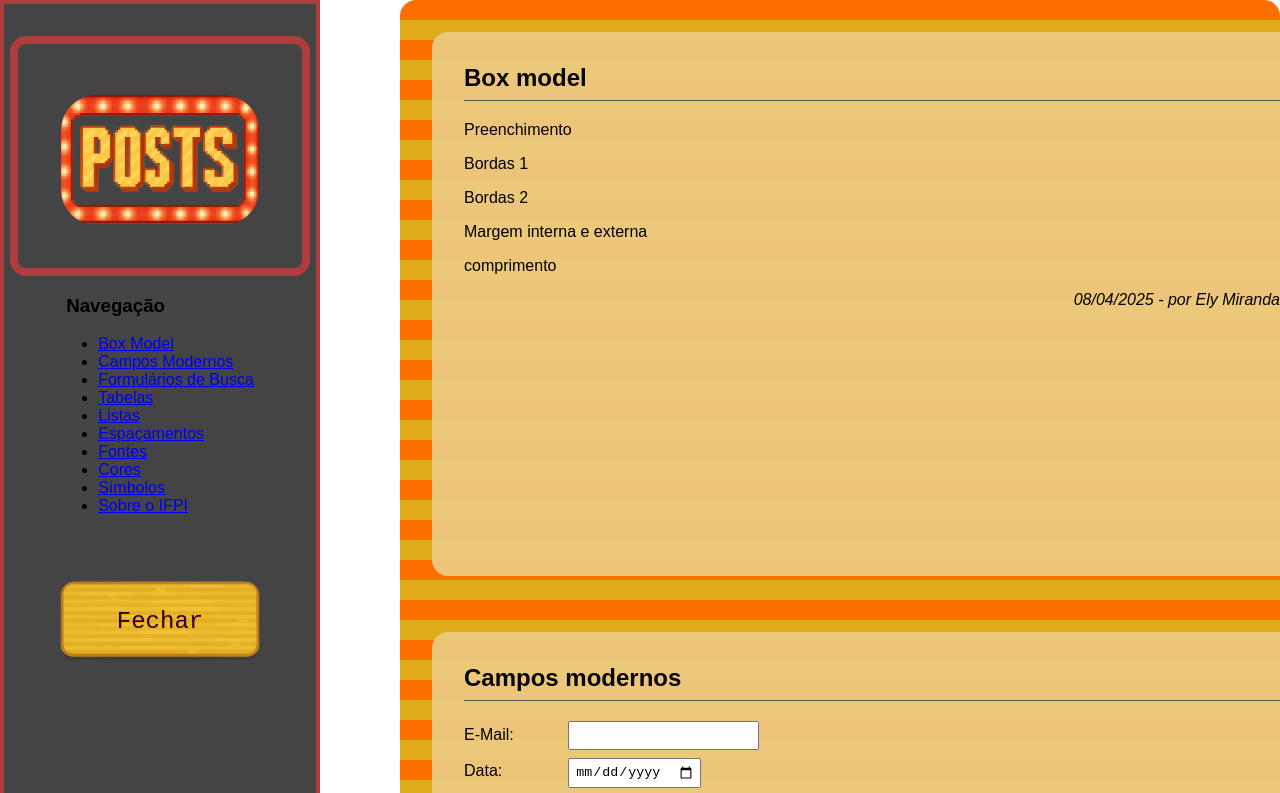
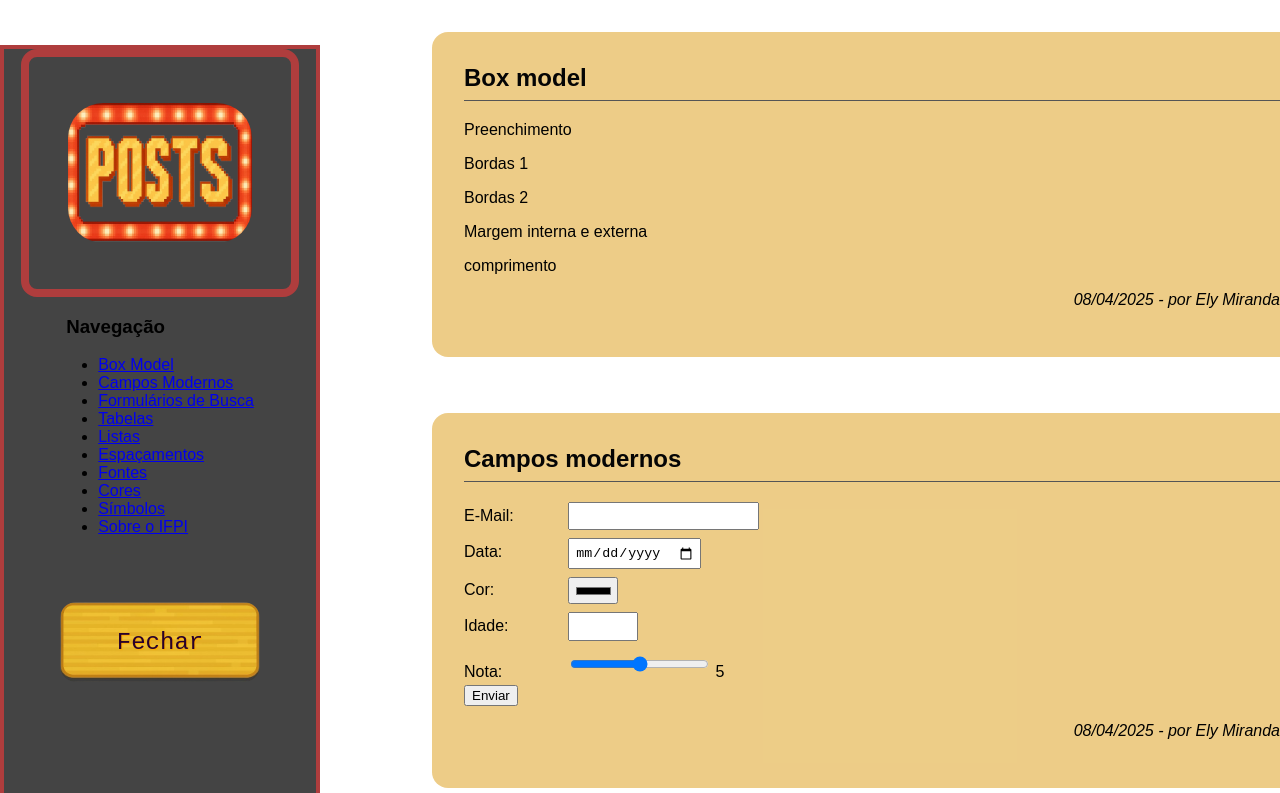
Before and after one commit to ArthurV10/Trabalho-PII---24-04-2025, a plain HTML site: page postagens-pages.html in a window 1280 px wide. Shown: the top 793 px of the page. Drawn offline with Linux system fonts and the light colour scheme.

Commit message:
refactor(ui): Improve overlay screen animations and styling
• Animation improvements:
- Add animation reset before new animations
- Fix animation conditions for different screen types
- Improve screen transition handling
• Styling updates:
- Consolidate border styles using shorthand syntax
- Update font family consistency
- Fix overflow handling on body and containers
- Adjust sidebar positioning and dimensions
• Bug fixes:
- Add proper overflow control during overlay display
- Restore footer visibility on screen close
- Fix scrolling behavior in post container

```diff
--- a/postagens-pages.html
+++ b/postagens-pages.html
@@ -4,10 +4,9 @@
     <meta charset="UTF-8">
     <style>
         body {
-            /* overflow-x: hidden; */
             margin: 0;
             padding: 0;
-            font-family: Arial, sans-serif;
+            font-family: "Balatro", sans-serif;
         }
 
         .container {
@@ -15,26 +14,24 @@
             position: relative;
             margin-top: 0;
             padding-top: 0;
+            height: auto;
             min-height: 100vh;
             width: 100%;
+            overflow-y: hidden;
         }
 
         .sidebar-post {
             position: fixed;
             left: 0;
-            top: 0;
+            top: 45px;
             width: 20rem;
             height: 100vh;
             background-color: #444444;
-            border-left: 0.3rem solid rgb(175, 61, 61);
-            border-right: 0.3rem solid rgb(175, 61, 61);
-            border-top: 0.3rem solid rgb(175, 61, 61);
-            border-bottom: 0.3rem solid rgb(175, 61, 61);
+            border: 0.3rem solid rgb(175, 61, 61);
             box-sizing: border-box;
             display: flex;
             flex-direction: column;
             align-items: center;
-            padding-top: 2rem;
             z-index: 100;
             overflow-y: auto;
         }
@@ -47,39 +44,11 @@
             font-family: 'Balatro', monospace;
         }
 
-        .post-container {
-            margin-left: 22rem;
-            margin-top: 0;
-            padding: 2rem;
-            width: calc(100% - 22rem);
-            max-width: none;
-            flex-direction: column;
-            background: repeating-linear-gradient(
-                to bottom,
-                #ff6f00,
-                #ff6f00 20px,
-                #e0ab1a 20px,
-                #e0ab1a 40px
-            );
-            position: relative;
-            /* align-items: center;
-            justify-content: center; */
-            width: 100%;
-            background-color: rgba(10, 10, 10, 0.95);
-            display: flex;
-            gap: 1.5rem;
-            color: white;
-            border-radius: 1rem;
-            margin-left: 25rem;
-            overflow-y: auto;
-            padding-top: 1rem;
-        }
-
         .post {
             width: 100%;
             max-width: none;
             height: auto;
-            min-height: 60vh;
+            max-height: 200vh;
             margin-bottom: 2rem;
             background-color: rgba(236, 202, 129, 0.95);
             color: black;
@@ -178,17 +147,39 @@
             height: auto;
         }
 
-        .links-box {
-            width: 18.7rem;
-            height: 15rem;
+        .post-container {
+            margin-left: 22rem;
+            margin-top: 0;
+            padding: 2rem;
+            width: calc(100% - 22rem);
+            max-width: none;
+            flex-direction: column;
+            background: none;
+            position: relative;
+            /* align-items: center;
+            justify-content: center; */
+            width: 100%;
+            display: flex;
+            gap: 1.5rem;
+            color: white;
+            border-radius: 1rem;
+            margin-left: 25rem;
+            overflow-x: hidden;
+            scrollbar-width: none;
+            padding-top: 1rem;
+        }
+
+        .post-box {
+            width: 17.4rem;
+            height: 15.5rem;
             background-color: #3b3b3b00;
             border: 0.5rem solid rgb(175, 61, 61);
             border-radius: 1rem;
             box-sizing: border-box;
-            display: flex;
-            justify-content: center;
-            align-items: center;
-            padding-top: 0.5rem;
+            display: flex;              /* ativa flexbox */
+            justify-content: center;    /* centraliza na horizontal */
+            align-items: center;        /* centraliza na vertical */
+            margin-top: 0rem;
         }
 
         .posts-image {
@@ -224,7 +215,7 @@
 
   <div class="container">
     <div class="sidebar-post">
-        <div class="links-box">
+        <div class="post-box">
             <img src="assets/posts_logo.png" alt="Logo post" class="posts-image">
         </div>
 
--- a/style.css
+++ b/style.css
@@ -30,6 +30,7 @@ body{
     font-family: 'Balatro', sans-serif;
     margin: auto;
     cursor: url('assets/Hand3.png'), auto;
+    overflow: auto;
 }
 
 main {
@@ -502,8 +503,6 @@ button, button *{
     margin-top: 3rem;
 }
 
-
-
 .links-image {
     width: 88%;
     height: 80%;
@@ -586,10 +585,7 @@ button, button *{
     width: 20rem;
     height: 43rem;
     background-color: #444444;
-    border-left: 0.3rem solid rgb(175, 61, 61);
-    border-right: 0.3rem solid rgb(175, 61, 61);
-    border-top: 0.3rem solid rgb(175, 61, 61);
-    border-bottom: 0.3rem solid rgb(175, 61, 61);
+    border: 0.3rem solid rgb(175, 61, 61);
     box-sizing: border-box;
     margin-left: 3rem;
     border-radius: 1rem;
```
Also changed, not shown: index.html (+13 -10 lines).
